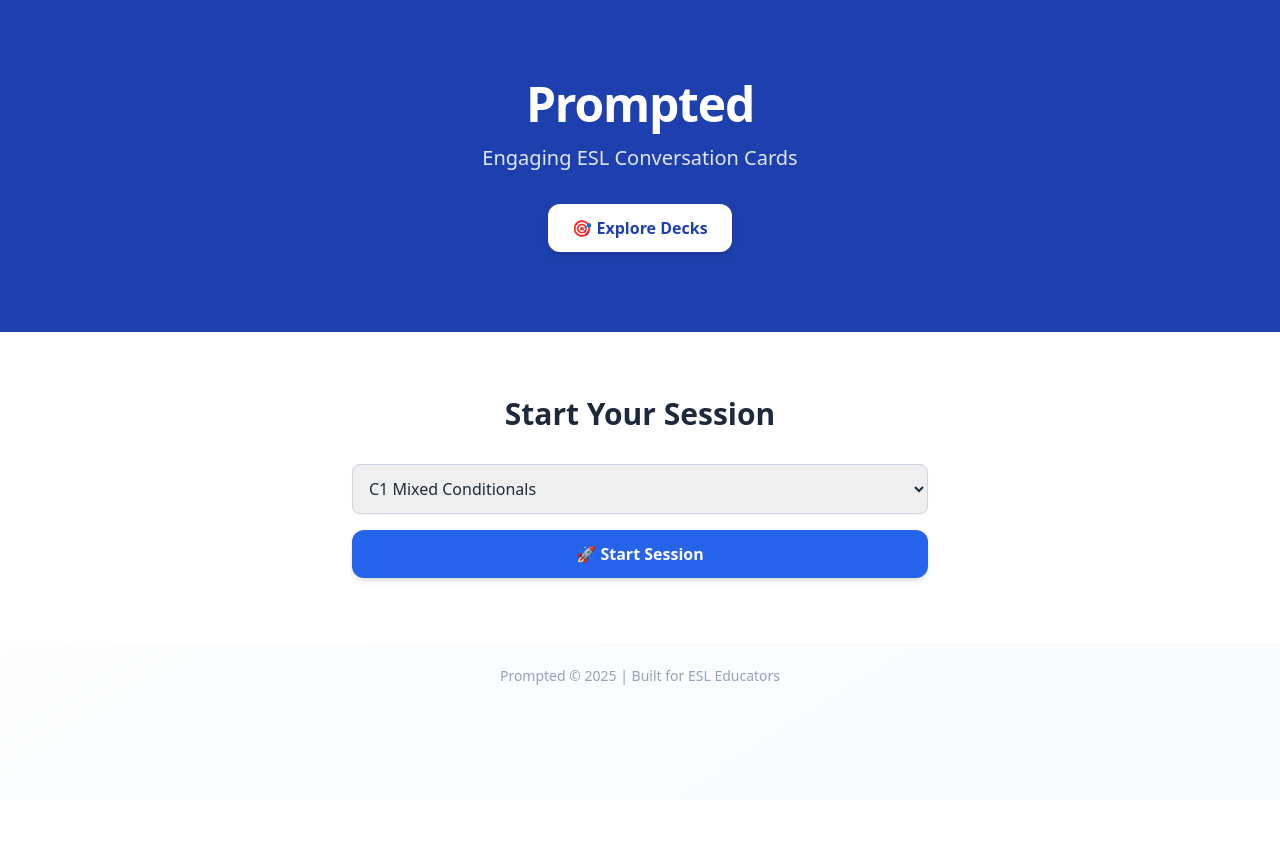
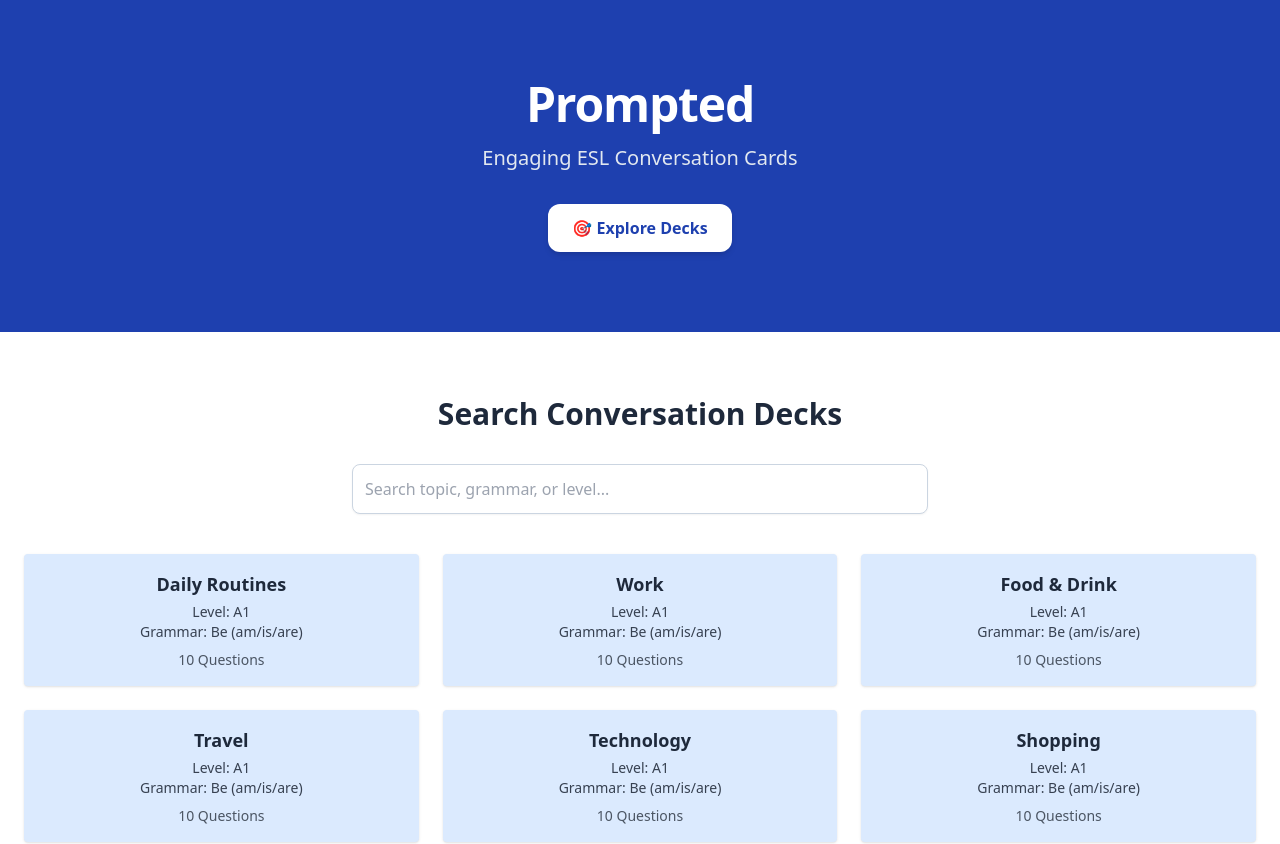
Before and after one commit to odindoni/prompted-vite-linux-clean, a React (Vite) app: page / in a window 1280 px wide. Shown: the top 844 px of the page. Before the commit the page ends 800 px from the top, so only its background shows below. Built offline with nearby package versions, Linux system fonts and the light colour scheme.

Commit message:
Add functional search and routing with DeckViewer integration

```diff
--- a/src/App.jsx
+++ b/src/App.jsx
@@ -1,8 +1,14 @@
+import { Routes, Route } from "react-router-dom";
+import Landing from "./components/LandingPage.jsx";
+import DeckViewer from "./components/DeckViewer";
+
 function App() {
   return (
-    <div className="min-h-screen flex items-center justify-center bg-slate-100">
-      <h1 className="text-3xl font-bold text-blue-800">Welcome to the Session Page</h1>
-    </div>
+    <Routes>
+      <Route path="/" element={<Landing />} />
+      <Route path="/session" element={<DeckViewer />} />
+    </Routes>
   );
 }
+
 export default App;
--- a/src/components/DeckViewer.jsx
+++ b/src/components/DeckViewer.jsx
@@ -1,36 +1,68 @@
-
-import React, { useState } from "react";
-import conversationData from "@/data/a1_conversation_deck.json";
+import { useEffect, useState } from "react";
+import { useSearchParams } from "react-router-dom";
+import conversationData from "../data/a1_conversation_deck.json";
 
 const DeckViewer = () => {
-  const levels = Object.keys(conversationData);
-  const [selectedLevel, setSelectedLevel] = useState(levels[0]);
+  const [searchParams] = useSearchParams();
+  const deckParam = searchParams.get("deck"); // format: "Topic - Grammar"
+
+  const [selectedLevel, setSelectedLevel] = useState("");
   const [selectedGrammar, setSelectedGrammar] = useState("");
   const [selectedTopic, setSelectedTopic] = useState("");
 
+  useEffect(() => {
+    if (!deckParam) return;
+
+    const [topicFromURL, grammarFromURL] = deckParam.split(" - ");
+
+    // Try to auto-detect the level
+    let found = false;
+    for (const level of Object.keys(conversationData)) {
+      for (const grammar of Object.keys(conversationData[level])) {
+        if (grammar === grammarFromURL) {
+          for (const topic of Object.keys(conversationData[level][grammar])) {
+            if (topic === topicFromURL) {
+              setSelectedLevel(level);
+              setSelectedGrammar(grammar);
+              setSelectedTopic(topic);
+              found = true;
+              break;
+            }
+          }
+        }
+        if (found) break;
+      }
+      if (found) break;
+    }
+  }, [deckParam]);
+
+  const levels = Object.keys(conversationData);
   const grammars = selectedLevel ? Object.keys(conversationData[selectedLevel]) : [];
   const topics = selectedGrammar ? Object.keys(conversationData[selectedLevel][selectedGrammar]) : [];
-  const questions = selectedTopic ? conversationData[selectedLevel][selectedGrammar][selectedTopic] : [];
+  const questions = selectedTopic
+    ? conversationData[selectedLevel][selectedGrammar][selectedTopic]
+    : [];
 
   return (
     <div className="p-4 max-w-xl mx-auto">
       <h1 className="text-xl font-bold mb-4">🗂️ ESL Conversation Deck</h1>
 
       <div className="space-y-4">
-        <select onChange={e => setSelectedLevel(e.target.value)} className="w-full p-2 border rounded">
+        <select value={selectedLevel} onChange={e => setSelectedLevel(e.target.value)} className="w-full p-2 border rounded">
+          <option value="">Select Level</option>
           {levels.map(level => (
             <option key={level} value={level}>{level}</option>
           ))}
         </select>
 
-        <select onChange={e => setSelectedGrammar(e.target.value)} className="w-full p-2 border rounded">
+        <select value={selectedGrammar} onChange={e => setSelectedGrammar(e.target.value)} className="w-full p-2 border rounded">
           <option value="">Select Grammar</option>
           {grammars.map(g => (
             <option key={g} value={g}>{g}</option>
           ))}
         </select>
 
-        <select onChange={e => setSelectedTopic(e.target.value)} className="w-full p-2 border rounded">
+        <select value={selectedTopic} onChange={e => setSelectedTopic(e.target.value)} className="w-full p-2 border rounded">
           <option value="">Select Topic</option>
           {topics.map(t => (
             <option key={t} value={t}>{t}</option>
--- a/src/components/LandingPage.jsx
+++ b/src/components/LandingPage.jsx
@@ -1,14 +1,30 @@
 import { useState } from "react";
 import { useNavigate } from "react-router-dom";
+import conversationData from "../data/a1_conversation_deck.json";
 
-const decks = {
-  "C1 Mixed Conditionals": ["If you had studied more, would your grades be better?"],
-  "B2 Passive Voice": ["Is English used in your workplace?"],
+const getAllDecks = () => {
+  const decks = [];
+  Object.entries(conversationData).forEach(([level, grammars]) => {
+    Object.entries(grammars).forEach(([grammar, topics]) => {
+      Object.entries(topics).forEach(([topic, questions]) => {
+        decks.push({ level, grammar, topic, questions });
+      });
+    });
+  });
+  return decks;
 };
 
+const allDecks = getAllDecks();
+
 export default function Landing() {
-  const [selectedDeck, setSelectedDeck] = useState("C1 Mixed Conditionals");
+  const [search, setSearch] = useState("");
   const navigate = useNavigate();
+
+  const filteredDecks = allDecks.filter(deck =>
+    deck.topic.toLowerCase().includes(search.toLowerCase()) ||
+    deck.grammar.toLowerCase().includes(search.toLowerCase()) ||
+    deck.level.toLowerCase().includes(search.toLowerCase())
+  );
 
   return (
     <div className="min-h-screen bg-gradient-to-br from-white to-slate-50 text-slate-800">
@@ -26,25 +42,36 @@ export default function Landing() {
       </section>
 
       <section id="deck-section" className="w-full px-6 py-16 bg-white text-center">
-        <h2 className="text-3xl font-bold mb-8">Start Your Session</h2>
-        <div className="max-w-xl mx-auto space-y-4">
-          <select
-            value={selectedDeck}
-            onChange={(e) => setSelectedDeck(e.target.value)}
+        <h2 className="text-3xl font-bold mb-8">Search Conversation Decks</h2>
+
+        <div className="max-w-xl mx-auto mb-10">
+          <input
+            type="text"
+            placeholder="Search topic, grammar, or level..."
+            value={search}
+            onChange={(e) => setSearch(e.target.value)}
             className="w-full border border-slate-300 rounded-lg p-3 shadow-sm"
-          >
-            {Object.keys(decks).map((deck) => (
-              <option key={deck} value={deck}>{deck}</option>
-            ))}
-          </select>
+          />
+        </div>
 
-          <button
-            onClick={() => navigate(`/session?deck=${encodeURIComponent(selectedDeck)}`)}
-            className="w-full mt-4 inline-block bg-blue-600 text-white font-semibold px-6 py-3 rounded-xl shadow-md hover:bg-blue-700 transition"
-          >
-            🚀 Start Session
-          </button>
+        <div className="grid grid-cols-1 sm:grid-cols-2 lg:grid-cols-3 gap-6">
+          {filteredDecks.map((deck, index) => (
+            <div
+              key={index}
+              className="bg-blue-100 p-4 rounded shadow hover:shadow-lg cursor-pointer"
+              onClick={() => navigate(`/session?deck=${encodeURIComponent(deck.topic)} - ${deck.grammar}`)}
+            >
+              <h3 className="text-lg font-bold mb-1">{deck.topic}</h3>
+              <p className="text-sm text-gray-700">Level: {deck.level}</p>
+              <p className="text-sm text-gray-700">Grammar: {deck.grammar}</p>
+              <p className="text-sm text-gray-600 mt-2">{deck.questions.length} Questions</p>
+            </div>
+          ))}
         </div>
+
+        {filteredDecks.length === 0 && (
+          <p className="text-center text-gray-500 mt-6">No decks found. Try a different keyword.</p>
+        )}
       </section>
 
       <footer className="text-center py-6 text-slate-400 text-sm">
--- a/src/main.jsx
+++ b/src/main.jsx
@@ -1,17 +1,13 @@
 import React from 'react';
 import ReactDOM from 'react-dom/client';
-import { BrowserRouter, Routes, Route } from 'react-router-dom';
+import { BrowserRouter } from 'react-router-dom';
 import App from './App.jsx';
-import Landing from './Landing.jsx';
 import './index.css';
 
 ReactDOM.createRoot(document.getElementById('root')).render(
   <React.StrictMode>
     <BrowserRouter>
-      <Routes>
-        <Route path="/" element={<Landing />} />
-        <Route path="/session" element={<App />} />
-      </Routes>
+      <App />
     </BrowserRouter>
   </React.StrictMode>
 );
```
